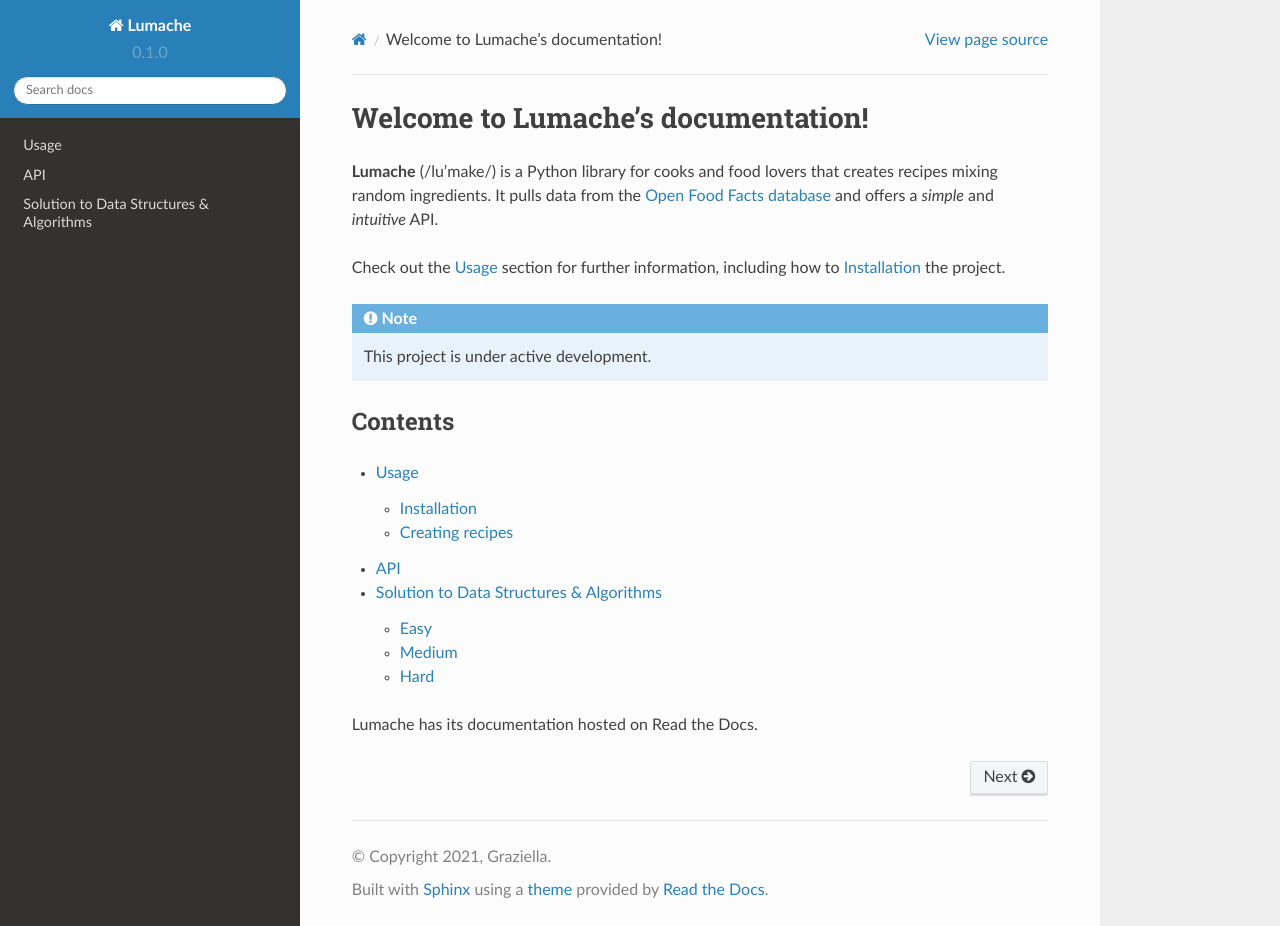
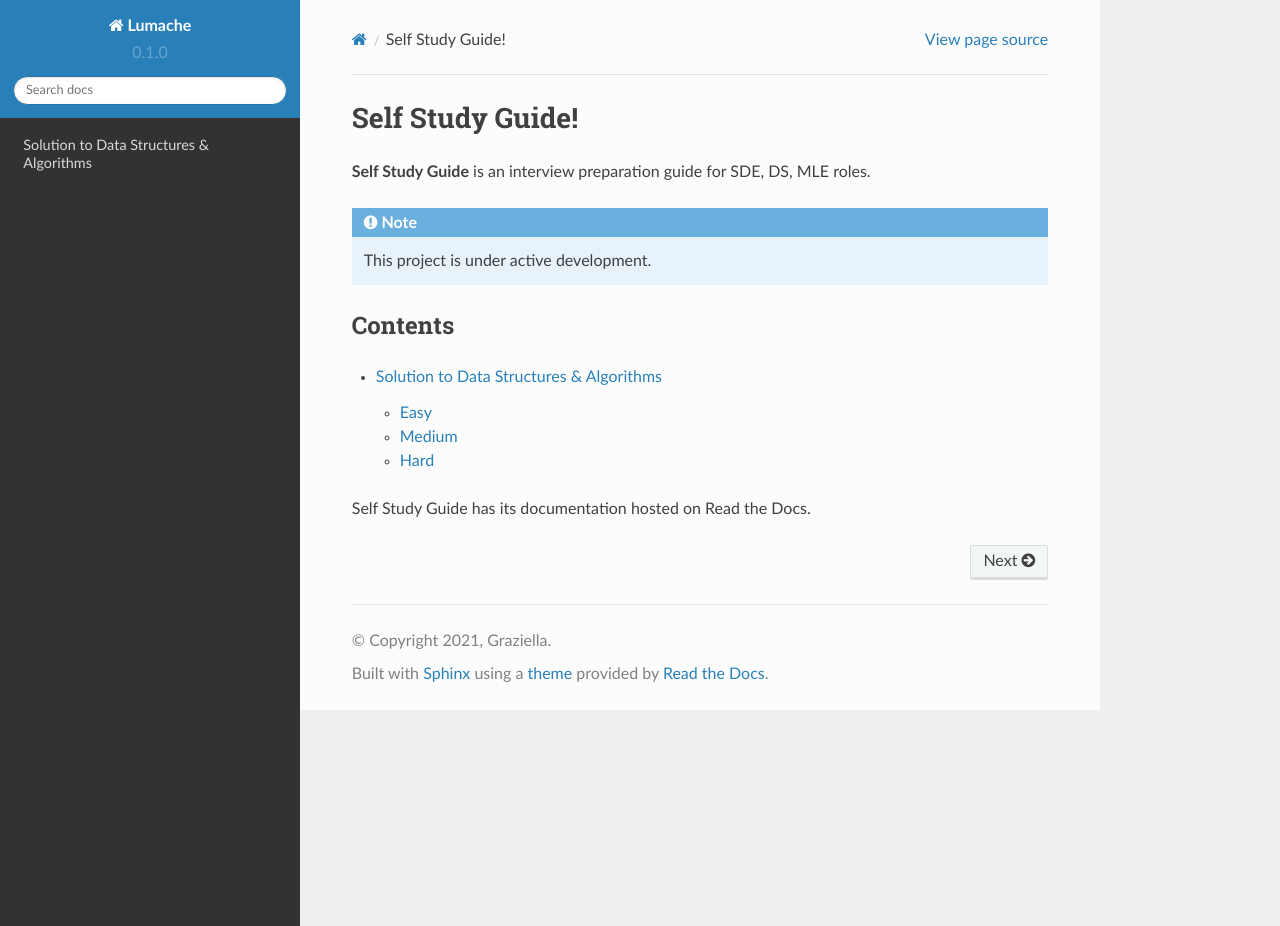
Before and after one commit to uselesstechjunks/leetcode, a Sphinx documentation site: the page built from docs/source/index.rst, in a window 1280 px wide and 926 px high. Built offline with Sphinx 7.4.7 and the Read the Docs theme 2.0.0, drawn with Linux system fonts in a browser that asks for light colours.

Commit message:
deleted boilerplate

```diff
--- a/docs/source/api.rst
+++ /dev/null
@@ -1,7 +0,0 @@
-API
-===
-
-.. autosummary::
-   :toctree: generated
-
-   lumache
--- a/docs/source/index.rst
+++ b/docs/source/index.rst
@@ -1,13 +1,7 @@
-Welcome to Lumache's documentation!
+Self Study Guide!
 ===================================
 
-**Lumache** (/lu'make/) is a Python library for cooks and food lovers
-that creates recipes mixing random ingredients.
-It pulls data from the `Open Food Facts database <https://world.openfoodfacts.org/>`_
-and offers a *simple* and *intuitive* API.
-
-Check out the :doc:`usage` section for further information, including
-how to :ref:`installation` the project.
+**Self Study Guide** is an interview preparation guide for SDE, DS, MLE roles.
 
 .. note::
 
@@ -18,8 +12,6 @@ Contents
 
 .. toctree::
 
-   usage
-   api
    dsalgosol
 
-Lumache has its documentation hosted on Read the Docs.
+Self Study Guide has its documentation hosted on Read the Docs.
```
Also changed, not shown: docs/source/usage.rst (deleted, +0 -37 lines).
